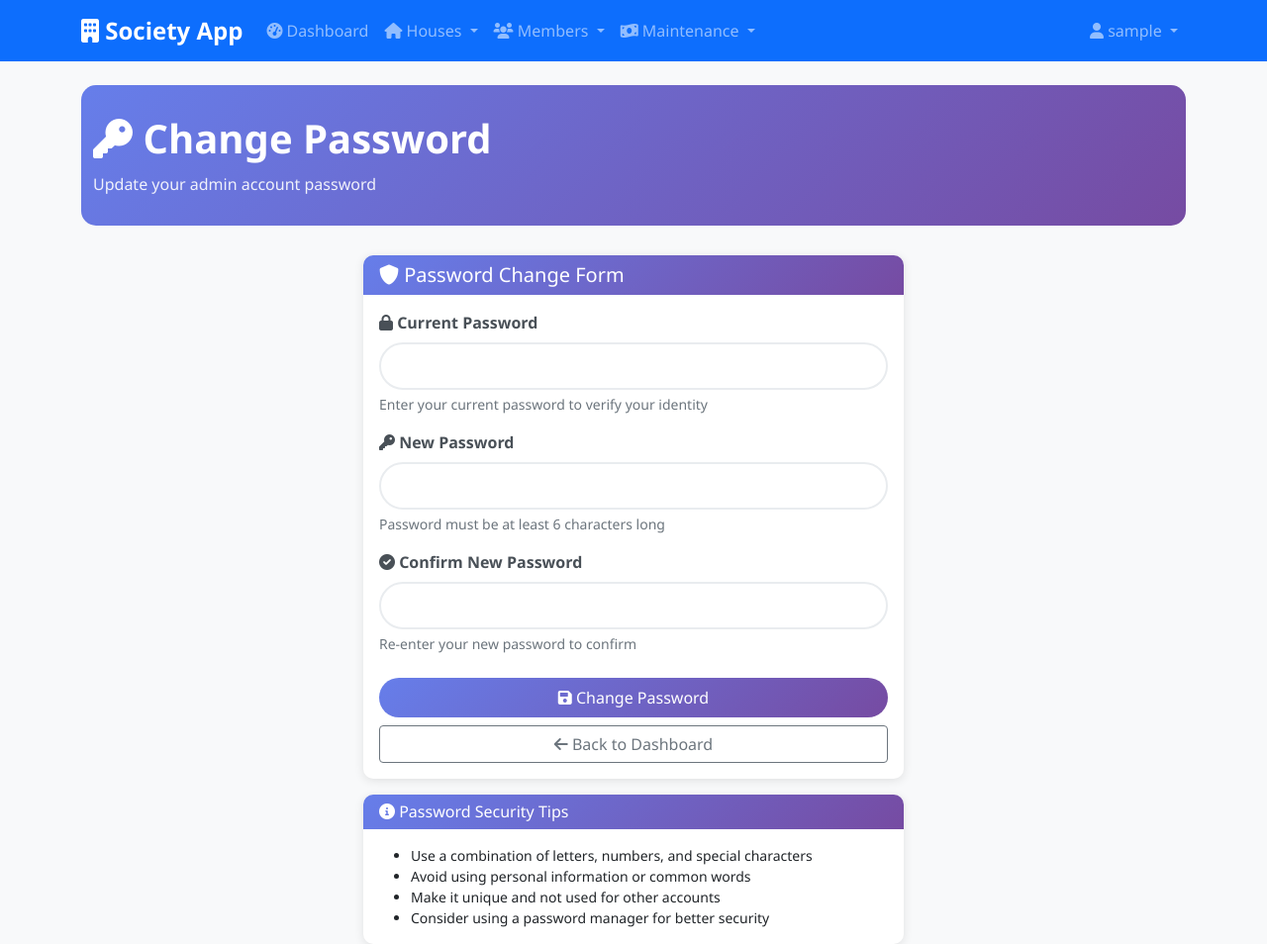
After one commit to sarfaraz-ecosmob/society-app, a Flask app: page /change_password in a window 1280 px wide. The commit adds this page. Shown: the whole page at 99% size. Run offline with Flask 3, Linux system fonts and the light colour scheme; the visitor is signed in with stand-in values (Sample User, id 1).

Commit message:
fixed admin change password

```diff
--- a/app.py
+++ b/app.py
@@ -264,6 +264,40 @@ def mark_maintenance_paid(maintenance_id):
     flash('Payment status updated successfully!', 'success')
     return redirect(url_for('maintenance'))
 
+@app.route('/change_password', methods=['GET', 'POST'])
+@admin_required
+def change_password():
+    if request.method == 'POST':
+        current_password = request.form['current_password']
+        new_password = request.form['new_password']
+        confirm_password = request.form['confirm_password']
+
+        # Get current user
+        user = User.query.get(session['user_id'])
+
+        # Verify current password
+        if not check_password_hash(user.password_hash, current_password):
+            flash('Current password is incorrect', 'error')
+            return render_template('change_password.html')
+
+        # Validate new password
+        if new_password != confirm_password:
+            flash('New passwords do not match', 'error')
+            return render_template('change_password.html')
+
+        if len(new_password) < 6:
+            flash('New password must be at least 6 characters long', 'error')
+            return render_template('change_password.html')
+
+        # Update password
+        user.password_hash = generate_password_hash(new_password)
+        db.session.commit()
+
+        flash('Password changed successfully!', 'success')
+        return redirect(url_for('dashboard'))
+
+    return render_template('change_password.html')
+
 if __name__ == '__main__':
     with app.app_context():
         db.create_all()
@@ -280,4 +314,4 @@ if __name__ == '__main__':
             db.session.commit()
             print("Default admin user created: username='admin', password='admin123'")
 
-    app.run(debug=True, port=5001)
+    app.run(debug=True, host='0.0.0.0', port=5001)
--- a/templates/base.html
+++ b/templates/base.html
@@ -64,6 +64,12 @@
                             <i class="fas fa-user"></i> {{ session.username }}
                         </a>
                         <ul class="dropdown-menu">
+                            {% if session.is_admin %}
+                            <li><a class="dropdown-item" href="{{ url_for('change_password') }}">
+                                <i class="fas fa-key"></i> Change Password
+                            </a></li>
+                            <li><hr class="dropdown-divider"></li>
+                            {% endif %}
                             <li><a class="dropdown-item" href="{{ url_for('logout') }}">
                                 <i class="fas fa-sign-out-alt"></i> Logout
                             </a></li>
--- /dev/null
+++ b/templates/change_password.html
@@ -0,0 +1,117 @@
+{% extends "base.html" %}
+
+{% block title %}Change Password - Society Maintenance App{% endblock %}
+
+{% block content %}
+<div class="page-header">
+    <div class="container">
+        <h1><i class="fas fa-key"></i> Change Password</h1>
+        <p>Update your admin account password</p>
+    </div>
+</div>
+
+<div class="row justify-content-center">
+    <div class="col-md-6">
+        <div class="card">
+            <div class="card-header">
+                <h5 class="mb-0">
+                    <i class="fas fa-shield-alt"></i> Password Change Form
+                </h5>
+            </div>
+            <div class="card-body">
+                <form method="POST">
+                    <div class="mb-3">
+                        <label for="current_password" class="form-label">
+                            <i class="fas fa-lock"></i> Current Password
+                        </label>
+                        <input type="password" class="form-control" id="current_password" name="current_password" required>
+                        <div class="form-text">Enter your current password to verify your identity</div>
+                    </div>
+
+                    <div class="mb-3">
+                        <label for="new_password" class="form-label">
+                            <i class="fas fa-key"></i> New Password
+                        </label>
+                        <input type="password" class="form-control" id="new_password" name="new_password" required minlength="6">
+                        <div class="form-text">Password must be at least 6 characters long</div>
+                    </div>
+
+                    <div class="mb-4">
+                        <label for="confirm_password" class="form-label">
+                            <i class="fas fa-check-circle"></i> Confirm New Password
+                        </label>
+                        <input type="password" class="form-control" id="confirm_password" name="confirm_password" required minlength="6">
+                        <div class="form-text">Re-enter your new password to confirm</div>
+                    </div>
+
+                    <div class="d-grid gap-2">
+                        <button type="submit" class="btn btn-primary">
+                            <i class="fas fa-save"></i> Change Password
+                        </button>
+                        <a href="{{ url_for('dashboard') }}" class="btn btn-outline-secondary">
+                            <i class="fas fa-arrow-left"></i> Back to Dashboard
+                        </a>
+                    </div>
+                </form>
+            </div>
+        </div>
+
+        <div class="card mt-3">
+            <div class="card-header">
+                <h6 class="mb-0">
+                    <i class="fas fa-info-circle"></i> Password Security Tips
+                </h6>
+            </div>
+            <div class="card-body">
+                <ul class="mb-0 small">
+                    <li>Use a combination of letters, numbers, and special characters</li>
+                    <li>Avoid using personal information or common words</li>
+                    <li>Make it unique and not used for other accounts</li>
+                    <li>Consider using a password manager for better security</li>
+                </ul>
+            </div>
+        </div>
+    </div>
+</div>
+
+{% block scripts %}
+<script>
+// Password confirmation validation
+document.getElementById('confirm_password').addEventListener('input', function() {
+    const newPassword = document.getElementById('new_password').value;
+    const confirmPassword = this.value;
+
+    if (newPassword !== confirmPassword) {
+        this.setCustomValidity('Passwords do not match');
+    } else {
+        this.setCustomValidity('');
+    }
+});
+
+// Real-time password strength indicator
+document.getElementById('new_password').addEventListener('input', function() {
+    const password = this.value;
+    const strength = getPasswordStrength(password);
+
+    // Remove existing strength classes
+    this.classList.remove('is-valid', 'is-invalid');
+
+    if (password.length >= 6) {
+        this.classList.add('is-valid');
+    } else if (password.length > 0) {
+        this.classList.add('is-invalid');
+    }
+});
+
+function getPasswordStrength(password) {
+    let strength = 0;
+    if (password.length >= 6) strength++;
+    if (/[a-z]/.test(password)) strength++;
+    if (/[A-Z]/.test(password)) strength++;
+    if (/[0-9]/.test(password)) strength++;
+    if (/[^A-Za-z0-9]/.test(password)) strength++;
+    return strength;
+}
+</script>
+{% endblock %}
+{% endblock %}
```
Also changed, not shown: templates/maintenance.html (+80 -35 lines).
